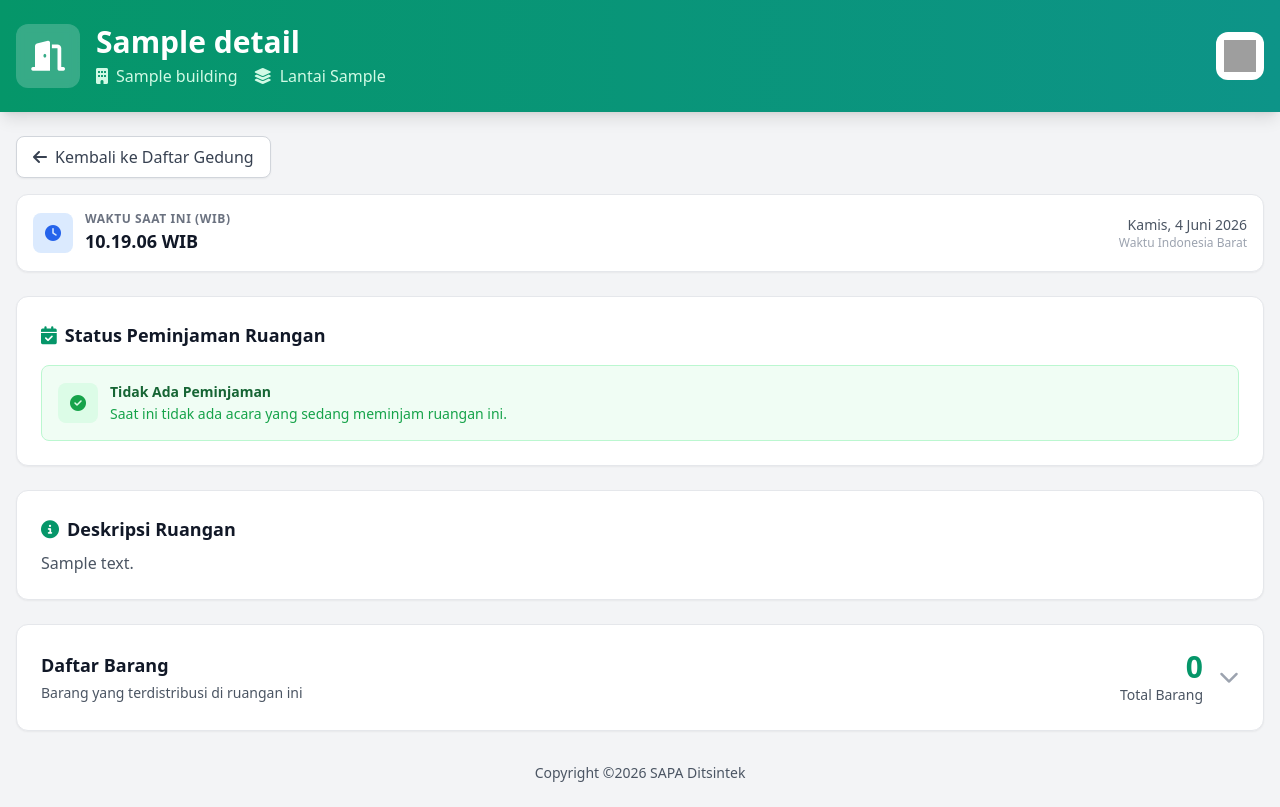
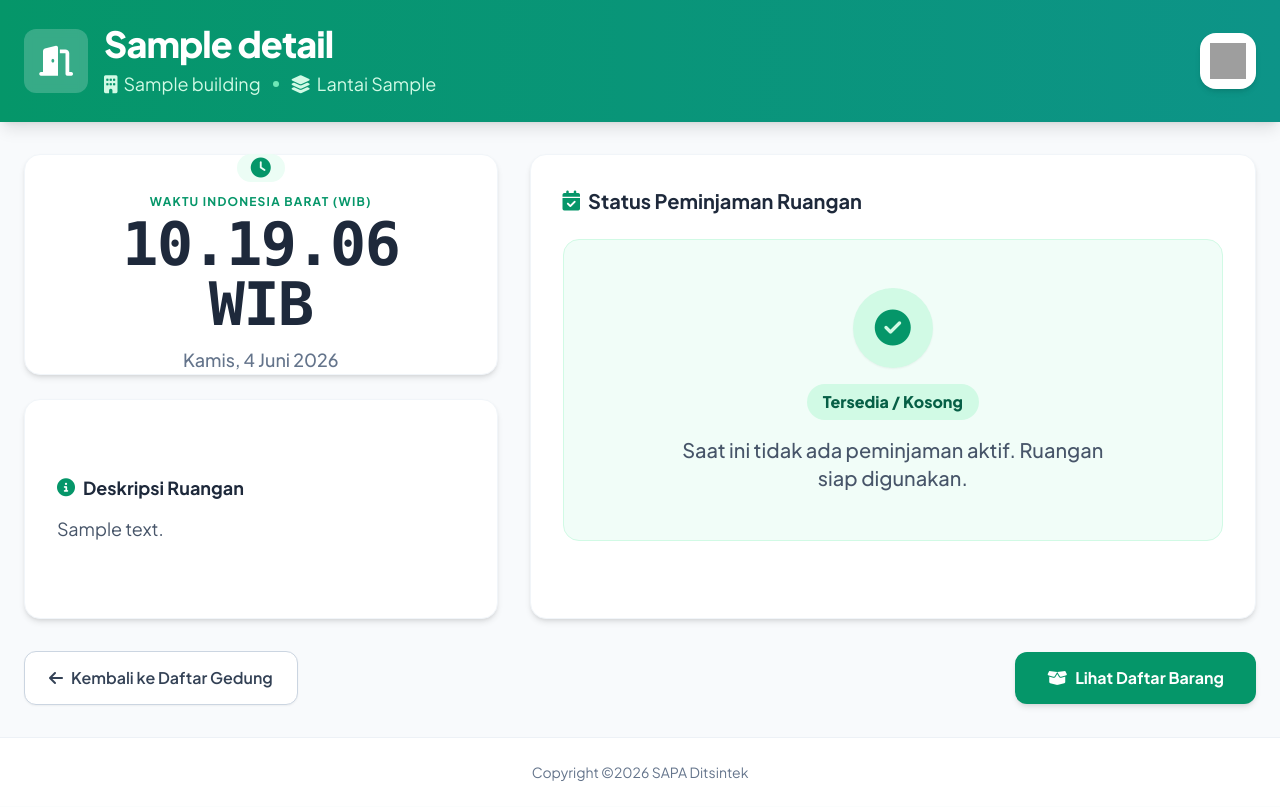
Before and after one commit to Naminiges/Smart-Geo-Inventory, a Flask app: page /buildings/rooms/1/view in a window 1280 px wide. After the commit the page ends 781 px from the top, so only its background shows below. Run offline with Flask 3, Linux system fonts and the light colour scheme; tables that the repository leaves empty hold one stand-in row (values such as "Sample post"); parts of the project's set-up code (start-up, migrations or seed data) failed here and were passed over; some libraries are stand-ins or nearby versions; grey boxes are pictures that could not be loaded.

Commit message:
feat: implement public room inventory views and display templates

```diff
--- a/app/templates/buildings/public_room_items.html
+++ b/app/templates/buildings/public_room_items.html
@@ -12,267 +12,167 @@
     <!-- Font Awesome -->
     <link rel="stylesheet" href="https://cdnjs.cloudflare.com/ajax/libs/font-awesome/6.5.1/css/all.min.css">
 
+    <!-- Google Fonts -->
+    <link href="https://fonts.googleapis.com/css2?family=Plus+Jakarta+Sans:wght@300;400;500;600;700;800&display=swap" rel="stylesheet">
+
     <style>
-        /* Animasi dropdown */
-        .dropdown-content {
-            max-height: 0;
-            overflow: hidden;
-            transition: max-height 0.3s ease-out, opacity 0.3s ease-out;
-            opacity: 0;
-        }
-
-        .dropdown-content.open {
-            max-height: 2000px;
-            opacity: 1;
-            transition: max-height 0.5s ease-in, opacity 0.3s ease-in;
-        }
-
-        /* Animasi rotasi icon chevron */
-        .chevron-icon {
-            transition: transform 0.3s ease;
-        }
-
-        .chevron-icon.rotated {
-            transform: rotate(180deg);
+        body {
+            font-family: 'Plus Jakarta Sans', sans-serif;
         }
     </style>
 </head>
 
-<body class="bg-gray-100 min-h-screen">
+<body class="bg-slate-50 min-h-screen flex flex-col justify-between">
 
     <!-- Header -->
     <div class="bg-gradient-to-r from-emerald-600 to-teal-600 text-white shadow-lg">
-        <div class="container mx-auto px-4 py-6">
+        <div class="container mx-auto px-6 py-6">
             <div class="flex items-center justify-between">
                 <div class="flex items-center gap-4">
                     <div class="w-16 h-16 bg-white/20 rounded-xl flex items-center justify-center backdrop-blur-sm">
                         <i class="fas fa-door-open text-3xl"></i>
                     </div>
                     <div class="flex-1">
-                        <h1 class="text-2xl md:text-3xl font-bold">{{ room.room_name }}</h1>
-                        <p class="text-emerald-100 mt-1">
-                            <i class="fas fa-building mr-2"></i>{{ building.name }}
+                        <h1 class="text-3xl md:text-4xl font-extrabold tracking-tight">{{ room.room_name }}</h1>
+                        <p class="text-emerald-100 mt-1.5 text-base md:text-lg flex items-center gap-3">
+                            <span><i class="fas fa-building mr-1.5"></i>{{ building.name }}</span>
                             {% if room.floor %}
-                            <span class="ml-3">
-                                <i class="fas fa-layer-group mr-2"></i>Lantai {{ room.floor }}
-                            </span>
+                            <span class="w-1.5 h-1.5 bg-emerald-300 rounded-full"></span>
+                            <span><i class="fas fa-layer-group mr-1.5"></i>Lantai {{ room.floor }}</span>
                             {% endif %}
                         </p>
                     </div>
                 </div>
-                <div class="w-12 h-12 rounded-xl flex items-center justify-center transition-all bg-white">
-                    <img src="{{ url_for('static', filename='img/logo.png') }}" alt="Logo" class="w-8 h-8">
+                <div class="w-14 h-14 rounded-2xl flex items-center justify-center transition-all bg-white shadow-md">
+                    <img src="{{ url_for('static', filename='img/logo.png') }}" alt="Logo" class="w-9 h-9">
                 </div>
             </div>
         </div>
     </div>
 
-    <!-- Content -->
-    <div class="container mx-auto px-4 py-6">
+    <!-- Content (Optimized for Monitor Showcase - 2 Column Layout) -->
+    <div class="container mx-auto px-6 py-8 flex-1 flex flex-col justify-center">
 
-        <!-- Back Button -->
-        <div class="mb-4">
-            <a href="{{ url_for('buildings.public_buildings_view') }}"
-                class="inline-flex items-center border border-gray-300 text-gray-700 hover:bg-gray-50 px-4 py-2 rounded-lg transition-colors bg-white shadow-sm">
-                <i class="fas fa-arrow-left mr-2"></i> Kembali ke Daftar Gedung
-            </a>
+        <div class="grid grid-cols-1 lg:grid-cols-5 gap-8 items-stretch">
+
+            <!-- Left Side: Time, Date & Room Details (2 Columns on LG) -->
+            <div class="lg:col-span-2 flex flex-col gap-6">
+                <!-- Realtime WIB Clock & Date Card -->
+                <div class="bg-white rounded-2xl shadow-md border border-slate-100 p-8 flex flex-col justify-center items-center text-center h-full min-h-[220px] transition-all hover:shadow-lg">
+                    <div class="w-12 h-12 bg-emerald-50 rounded-full flex items-center justify-center mb-3">
+                        <i class="fas fa-clock text-emerald-600 text-xl"></i>
+                    </div>
+                    <p class="text-xs font-bold text-emerald-600 uppercase tracking-widest mb-1">Waktu Indonesia Barat (WIB)</p>
+                    <p id="wib-clock" class="text-5xl md:text-6xl font-black text-slate-800 tracking-tight font-mono">--:--:--</p>
+                    <p id="wib-date" class="text-lg font-medium text-slate-500 mt-3">-</p>
                 </div>
 
-        <!-- Waktu WIB Realtime -->
-        <div class="bg-white rounded-xl shadow-sm border border-gray-200 p-4 mb-6">
-            <div class="flex items-center justify-between">
-                <div class="flex items-center gap-3">
-                    <div class="w-10 h-10 bg-blue-100 rounded-lg flex items-center justify-center">
-                        <i class="fas fa-clock text-blue-600"></i>
-                    </div>
-                    <div>
-                        <p class="text-xs font-semibold text-gray-500 uppercase tracking-wider">Waktu Saat Ini (WIB)</p>
-                        <p id="wib-clock" class="text-lg font-bold text-gray-900">--:--:--</p>
-                    </div>
-                </div>
-                <div class="text-right">
-                    <p id="wib-date" class="text-sm text-gray-600">-</p>
-                    <p class="text-xs text-gray-400">Waktu Indonesia Barat</p>
-                </div>
+                <!-- Room Description Card -->
+                <div class="bg-white rounded-2xl shadow-md border border-slate-100 p-8 flex flex-col justify-center h-full transition-all hover:shadow-lg">
+                    <h3 class="text-lg font-bold text-slate-800 mb-3 flex items-center gap-2">
+                        <i class="fas fa-info-circle text-emerald-600"></i>
+                        <span>Deskripsi Ruangan</span>
+                    </h3>
+                    <p class="text-slate-600 text-lg leading-relaxed">
+                        {% if room.description %}
+                            {{ room.description }}
+                        {% else %}
+                            Tidak ada deskripsi tambahan untuk ruangan ini.
+                        {% endif %}
+                    </p>
                 </div>
             </div>
 
-        <!-- Informasi Peminjaman Ruangan -->
-        <div class="bg-white rounded-xl shadow-sm border border-gray-200 p-6 mb-6">
-            <h3 class="text-lg font-semibold text-gray-900 mb-4">
-                <i class="fas fa-calendar-check text-emerald-600 mr-2"></i>Status Peminjaman Ruangan
+            <!-- Right Side: Booking Status & Information (3 Columns on LG) -->
+            <div class="lg:col-span-3 flex flex-col">
+                <div class="bg-white rounded-2xl shadow-md border border-slate-100 p-8 flex flex-col justify-between h-full transition-all hover:shadow-lg">
+
+                    <div>
+                        <h3 class="text-xl font-bold text-slate-800 mb-6 flex items-center gap-2">
+                            <i class="fas fa-calendar-check text-emerald-600"></i>
+                            <span>Status Peminjaman Ruangan</span>
                         </h3>
 
                         {% if active_loan %}
                         <!-- Ruangan sedang dipinjam -->
-            <div class="bg-purple-50 border border-purple-200 rounded-lg p-4">
-                <div class="flex items-start gap-3">
-                    <div
-                        class="w-10 h-10 bg-purple-100 rounded-lg flex items-center justify-center flex-shrink-0 mt-0.5">
-                        <i class="fas fa-handshake text-purple-600"></i>
+                        <div class="bg-indigo-50/70 border border-indigo-100 rounded-2xl p-6 md:p-8">
+                            <div class="flex items-start gap-4">
+                                <div class="w-14 h-14 bg-indigo-100 rounded-2xl flex items-center justify-center flex-shrink-0">
+                                    <i class="fas fa-handshake text-indigo-600 text-2xl"></i>
                                 </div>
                                 <div class="flex-1">
-                        <div class="flex items-center gap-2 mb-1">
-                            <span
-                                class="inline-flex items-center px-2.5 py-0.5 rounded-full text-xs font-semibold bg-purple-100 text-purple-800">
-                                <i class="fas fa-circle text-[8px] mr-1.5 animate-pulse"></i>Sedang Dipinjam
+                                    <span class="inline-flex items-center px-3 py-1 rounded-full text-sm font-bold bg-indigo-100 text-indigo-800 mb-3 animate-pulse">
+                                        <i class="fas fa-circle text-[8px] mr-2"></i>Sedang Dipinjam
                                     </span>
+
+                                    <h4 class="text-2xl font-extrabold text-slate-800 tracking-tight leading-snug mb-4">
+                                        {{ active_loan.event_name }}
+                                    </h4>
+
+                                    <div class="space-y-3 border-t border-indigo-100/50 pt-4">
+                                        <div class="flex items-center text-slate-600 text-base md:text-lg">
+                                            <span class="w-32 font-medium flex items-center gap-2">
+                                                <i class="fas fa-play-circle text-indigo-500"></i>Mulai:
+                                            </span>
+                                            <span class="font-bold text-slate-800">{{ active_loan.start_datetime.strftime('%d/%m/%Y %H:%M') }} WIB</span>
                                         </div>
-                        <table class="w-full mt-3">
-                            <tr class="border-b border-purple-100">
-                                <td class="text-gray-600 py-2 text-sm" width="35%">
-                                    <i class="fas fa-calendar-star mr-1 text-purple-500"></i>Nama Acara:
-                                </td>
-                                <td class="py-2 font-semibold text-gray-900 text-sm">{{ active_loan.event_name }}</td>
-                            </tr>
-                            <tr class="border-b border-purple-100">
-                                <td class="text-gray-600 py-2 text-sm">
-                                    <i class="fas fa-play-circle mr-1 text-purple-500"></i>Waktu Mulai:
-                                </td>
-                                <td class="py-2 text-sm text-gray-900">{{ active_loan.start_datetime.strftime('%d/%m/%Y
-                                    %H:%M') }} WIB</td>
-                            </tr>
-                            <tr>
-                                <td class="text-gray-600 py-2 text-sm">
-                                    <i class="fas fa-stop-circle mr-1 text-purple-500"></i>Waktu Selesai:
-                                </td>
-                                <td class="py-2 text-sm text-gray-900">{{ active_loan.end_datetime.strftime('%d/%m/%Y
-                                    %H:%M') }} WIB</td>
-                            </tr>
-                        </table>
+                                        <div class="flex items-center text-slate-600 text-base md:text-lg">
+                                            <span class="w-32 font-medium flex items-center gap-2">
+                                                <i class="fas fa-stop-circle text-indigo-500"></i>Selesai:
+                                            </span>
+                                            <span class="font-bold text-slate-800">{{ active_loan.end_datetime.strftime('%d/%m/%Y %H:%M') }} WIB</span>
+                                        </div>
+                                    </div>
                                 </div>
                             </div>
                         </div>
                         {% else %}
-            <!-- Tidak ada yang meminjam -->
-            <div class="bg-green-50 border border-green-200 rounded-lg p-4">
-                <div class="flex items-center gap-3">
-                    <div class="w-10 h-10 bg-green-100 rounded-lg flex items-center justify-center flex-shrink-0">
-                        <i class="fas fa-check-circle text-green-600"></i>
+                        <!-- Tidak ada yang meminjam (Tersedia) -->
+                        <div class="bg-emerald-50/70 border border-emerald-100 rounded-2xl p-8 md:p-12 flex flex-col items-center text-center justify-center my-auto">
+                            <div class="w-20 h-20 bg-emerald-100 rounded-full flex items-center justify-center mb-4 shadow-sm">
+                                <i class="fas fa-check-circle text-emerald-600 text-4xl"></i>
                             </div>
-                    <div>
-                        <p class="text-sm font-semibold text-green-800">Tidak Ada Peminjaman</p>
-                        <p class="text-sm text-green-600 mt-0.5">Saat ini tidak ada acara yang sedang meminjam ruangan
-                            ini.</p>
-                    </div>
-                </div>
+                            <span class="inline-flex items-center px-4 py-1.5 rounded-full text-base font-extrabold bg-emerald-100 text-emerald-800 mb-2">
+                                Tersedia / Kosong
+                            </span>
+                            <p class="text-slate-600 text-lg md:text-xl font-medium mt-2 max-w-md">
+                                Saat ini tidak ada peminjaman aktif. Ruangan siap digunakan.
+                            </p>
                         </div>
                         {% endif %}
                     </div>
 
-        <!-- Room Description -->
-        {% if room.description %}
-        <div class="bg-white rounded-xl shadow-sm border border-gray-200 p-6 mb-6">
-            <h3 class="text-lg font-semibold text-gray-900 mb-2">
-                <i class="fas fa-info-circle text-emerald-600 mr-2"></i>Deskripsi Ruangan
-            </h3>
-            <p class="text-gray-600">{{ room.description }}</p>
-        </div>
-        {% endif %}
-
-        <!-- Info Cards & Items List Dropdown Container -->
-        <div class="bg-white rounded-xl shadow-sm border border-gray-200 overflow-hidden mb-6">
-            <div class="cursor-pointer hover:bg-gray-50 transition-colors p-6" onclick="toggleItemsDropdown()">
-                <div class="flex items-center justify-between">
-                    <div>
-                        <h2 class="text-lg font-semibold text-gray-900">Daftar Barang</h2>
-                        <p class="text-sm text-gray-600 mt-1">Barang yang terdistribusi di ruangan ini</p>
-                    </div>
-                    <div class="flex items-center gap-4 text-right">
-                        <div>
-                            <p class="text-3xl font-bold text-emerald-600">{{ items|length }}</p>
-                            <p class="text-sm text-gray-600">Total Barang</p>
-                        </div>
-                        <i id="chevron-items" class="fas fa-chevron-down text-gray-400 chevron-icon text-xl"></i>
-                    </div>
                 </div>
             </div>
 
-            <!-- Dropdown Content -->
-            <div id="items-dropdown" class="dropdown-content border-t border-gray-200">
-                {% if items %}
-                <div class="overflow-x-auto">
-                    <table class="w-full">
-                        <thead class="bg-gray-50 border-b border-gray-200">
-                            <tr>
-                                <th class="px-6 py-4 text-left text-xs font-semibold text-gray-600 uppercase">Kode
-                                    Barang
-                                </th>
-                                <th class="px-6 py-4 text-left text-xs font-semibold text-gray-600 uppercase">Nama
-                                    Barang
-                                </th>
-                                <th class="px-6 py-4 text-left text-xs font-semibold text-gray-600 uppercase">Kategori
-                                </th>
-                                <th class="px-6 py-4 text-left text-xs font-semibold text-gray-600 uppercase">Divisi
-                                </th>
-                                <th class="px-6 py-4 text-left text-xs font-semibold text-gray-600 uppercase">Nomor Seri
-                                </th>
-                                <th class="px-6 py-4 text-left text-xs font-semibold text-gray-600 uppercase">Tgl
-                                    Distribusi
-                                </th>
-                            </tr>
-                        </thead>
-                        <tbody class="divide-y divide-gray-200">
-                            {% for item in items %}
-                            <tr class="hover:bg-gray-50">
-                                <td class="px-6 py-4">
-                                    <span
-                                        class="inline-flex items-center px-3 py-1 rounded text-xs font-semibold bg-blue-100 text-blue-800">
-                                        {{ item.item_code }}
-                                    </span>
-                                </td>
-                                <td class="px-6 py-4">
-                                    <span class="text-sm font-semibold text-gray-900">{{ item.item_name }}</span>
-                                </td>
-                                <td class="px-6 py-4">
-                                    <span class="text-sm text-gray-600">{{ item.category }}</span>
-                                </td>
-                                <td class="px-6 py-4">
-                                    <span class="text-sm text-gray-600">{{ item.unit_name }}</span>
-                                </td>
-                                <td class="px-6 py-4">
-                                    <span class="text-sm text-gray-600 font-mono bg-gray-100 px-2 py-1 rounded">{{
-                                        item.serial_number }}</span>
-                                </td>
-                                <td class="px-6 py-4">
-                                    <span class="text-sm text-gray-600">{{ item.distributed_date }}</span>
-                                </td>
-                            </tr>
-                            {% endfor %}
-                        </tbody>
-                    </table>
         </div>
-                {% else %}
-                <!-- Empty State -->
-                <div class="p-12 text-center">
-                    <div class="w-20 h-20 bg-gray-100 rounded-full flex items-center justify-center mx-auto mb-4">
-                        <i class="fas fa-box-open text-4xl text-gray-400"></i>
-                    </div>
-                    <h3 class="text-lg font-semibold text-gray-900 mb-2">Belum Ada Barang</h3>
-                    <p class="text-gray-600">Belum ada barang yang terdistribusi di ruangan ini.</p>
-                </div>
-                {% endif %}
+
+        <!-- Action Buttons Grid (Bottom Controls) -->
+        <div class="mt-8 flex flex-col sm:flex-row items-center justify-between gap-4">
+            <a href="{{ url_for('buildings.public_buildings_view') }}"
+                class="w-full sm:w-auto inline-flex items-center justify-center border border-slate-300 text-slate-700 hover:bg-slate-100 px-6 py-3.5 rounded-xl transition-all bg-white shadow-sm font-semibold hover:shadow">
+                <i class="fas fa-arrow-left mr-2"></i> Kembali ke Daftar Gedung
+            </a>
+
+            <a href="{{ url_for('buildings.public_room_items_list', room_id=room.id) }}"
+                class="w-full sm:w-auto inline-flex items-center justify-center bg-emerald-600 hover:bg-emerald-700 text-white px-8 py-3.5 rounded-xl font-bold shadow-md hover:shadow-lg transition-all transform hover:-translate-y-0.5 active:translate-y-0">
+                <i class="fas fa-box-open mr-2"></i> Lihat Daftar Barang
+            </a>
         </div>
     </div>
 
     <!-- Footer -->
-        <div class="mt-8 text-center text-sm text-gray-600">
+    <div class="py-6 text-center text-sm text-slate-500 border-t border-slate-200/60 bg-white">
         <p>
             Copyright &copy;2026 SAPA Ditsintek
         </p>
     </div>
-    </div>
 
     <!-- JavaScript: Jam WIB Realtime -->
     <script>
-        /**
-         * Update jam WIB secara realtime
-         * Menggunakan Intl.DateTimeFormat untuk mendapatkan waktu Indonesia Barat (Asia/Jakarta)
-         */
         function updateWIBClock() {
             const now = new Date();
 
-            // Format waktu WIB menggunakan timezone Asia/Jakarta
             const timeOptions = {
                 timeZone: 'Asia/Jakarta',
                 hour: '2-digit',
@@ -296,25 +196,8 @@
             document.getElementById('wib-date').textContent = dateStr;
         }
 
-        // Jalankan saat halaman dimuat dan update setiap detik
         updateWIBClock();
         setInterval(updateWIBClock, 1000);
-
-        /**
-         * Toggle dropdown daftar barang
-         */
-        function toggleItemsDropdown() {
-            const dropdown = document.getElementById('items-dropdown');
-            const chevron = document.getElementById('chevron-items');
-
-            // Toggle class 'open' pada dropdown
-            dropdown.classList.toggle('open');
-
-            // Toggle rotasi chevron
-            if (chevron) {
-                chevron.classList.toggle('rotated');
-            }
-        }
     </script>
 
 </body>
--- a/app/views/buildings.py
+++ b/app/views/buildings.py
@@ -407,3 +407,47 @@ def public_room_view(room_id):
 def public_room_view_with_building(building_name, room_id):
     """Public view with building name in URL - redirects to main public_room_view"""
     return redirect(url_for('buildings.public_room_view', room_id=room_id))
+
+
+@bp.route('/rooms/<int:room_id>/items/public')
+def public_room_items_list(room_id):
+    """Public view of items in a room (list view) - accessible without login"""
+    from app.models.facilities import UnitDetail
+    from app.models import Distribution
+
+    room = UnitDetail.query.get_or_404(room_id)
+    building = room.building
+
+    # Get all distributions in this room with status 'installed'
+    distributions = Distribution.query.filter_by(
+        unit_detail_id=room_id,
+        status='installed'
+    ).all()
+
+    items = []
+    for dist in distributions:
+        if dist.item_detail and dist.item_detail.item:
+            # Use installed_at or created_at as distribution date
+            dist_date = None
+            if dist.installed_at:
+                dist_date = dist.installed_at.strftime('%d/%m/%Y')
+            elif dist.created_at:
+                dist_date = dist.created_at.strftime('%d/%m/%Y')
+            else:
+                dist_date = '-'
+
+            items.append({
+                'serial_number': dist.item_detail.serial_number,
+                'item_name': dist.item_detail.item.name,
+                'item_code': dist.item_detail.item.item_code,
+                'category': dist.item_detail.item.category.name if dist.item_detail.item.category else '-',
+                'unit_name': dist.unit.name if dist.unit else '-',
+                'distributed_date': dist_date
+            })
+
+    return render_template(
+        'buildings/public_room_items_list.html',
+        room=room,
+        building=building,
+        items=items
+    )
```
Also changed, not shown: app/templates/buildings/public_room_items_list.html (added, +135 -0 lines). Lines whose indentation alone changed are shown as unchanged.
